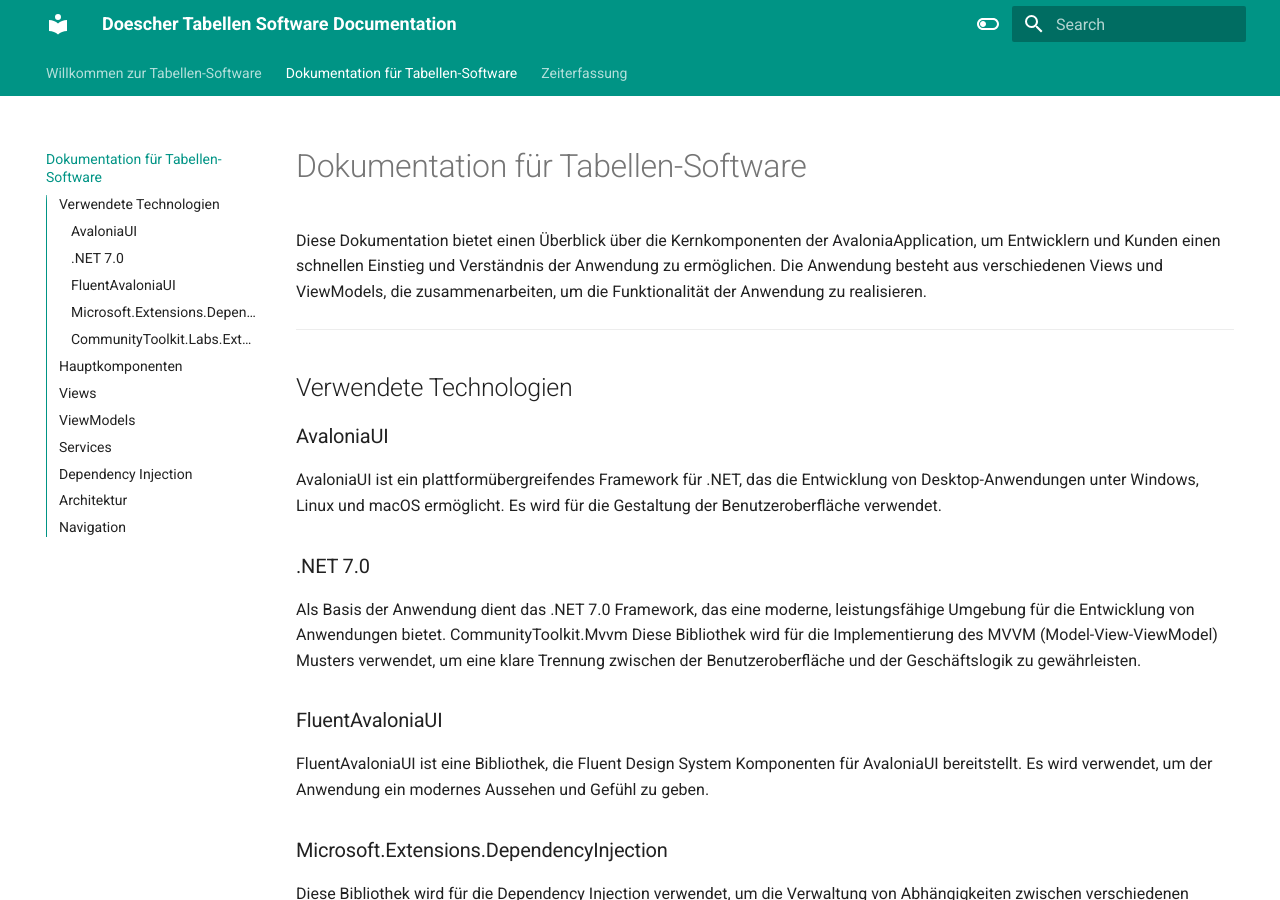
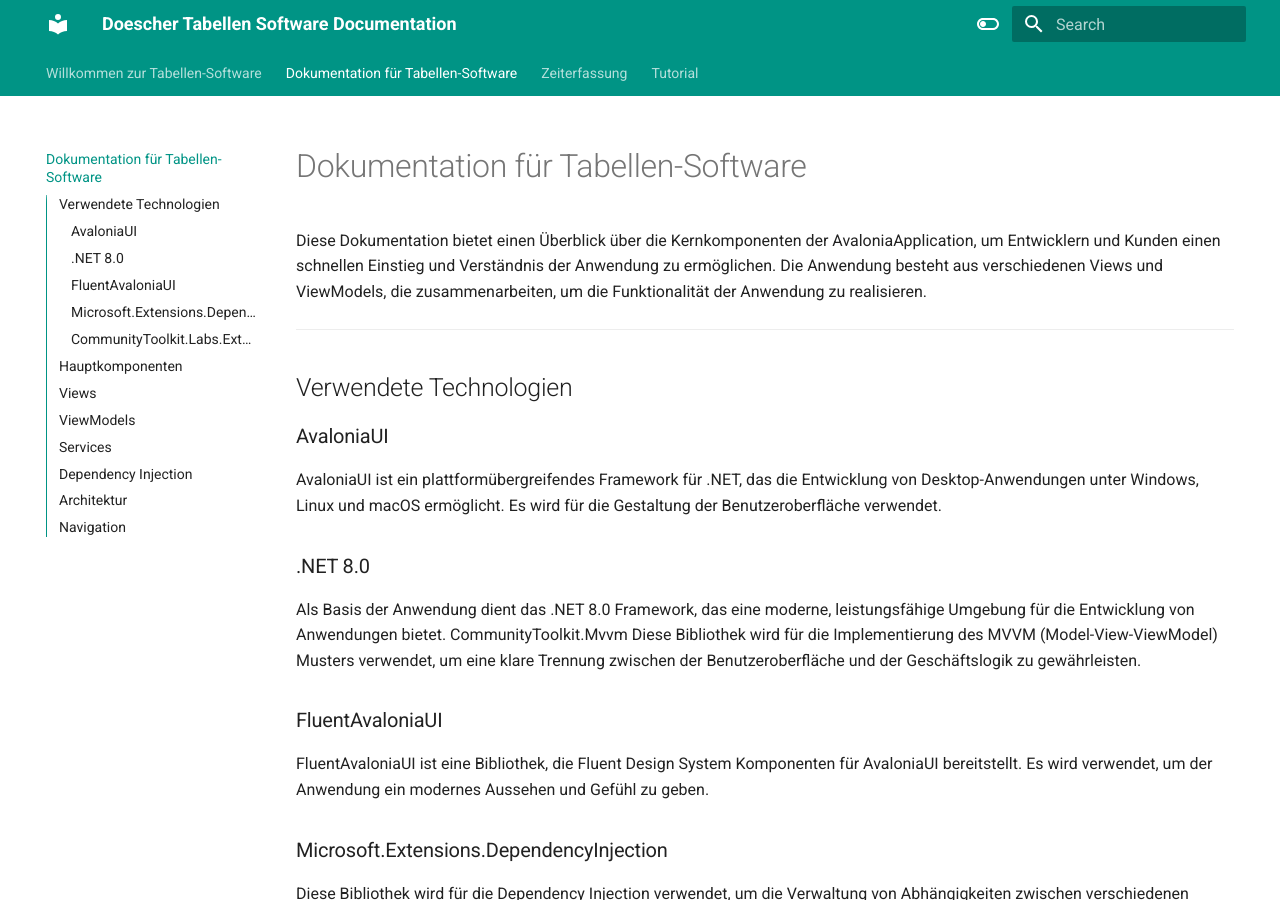
Before and after one commit to CourageSean/doescher-doc, an MkDocs documentation site: the page built from docs/documentation.md, in a window 1280 px wide and 900 px high. Built offline with MkDocs 1.6.1 and Material for MkDocs 9.7.7, drawn with Linux system fonts in a browser that asks for light colours.

```diff
--- a/docs/documentation.md
+++ b/docs/documentation.md
@@ -11,9 +11,9 @@ Diese Dokumentation bietet einen Überblick über die Kernkomponenten der Avalon
 
 AvaloniaUI ist ein plattformübergreifendes Framework für .NET, das die Entwicklung von Desktop-Anwendungen unter Windows, Linux und macOS ermöglicht. Es wird für die Gestaltung der Benutzeroberfläche verwendet.
 
-### .NET 7.0
+### .NET 8.0
 
-Als Basis der Anwendung dient das .NET 7.0 Framework, das eine moderne, leistungsfähige Umgebung für die Entwicklung von Anwendungen bietet.
+Als Basis der Anwendung dient das .NET 8.0 Framework, das eine moderne, leistungsfähige Umgebung für die Entwicklung von Anwendungen bietet.
 CommunityToolkit.Mvvm
 Diese Bibliothek wird für die Implementierung des MVVM (Model-View-ViewModel) Musters verwendet, um eine klare Trennung zwischen der Benutzeroberfläche und der Geschäftslogik zu gewährleisten.
 
--- a/mkdocs.yml
+++ b/mkdocs.yml
@@ -3,6 +3,7 @@ nav:
   - 'index.md'
   - 'documentation.md'
   - 'zeiterfassung.md'
+  - 'tutorial.md'
 theme:
   name: material
   features:
```
Also changed, not shown: docs/index.md (+1 -1 lines), docs/tutorial.md (added, +1 -0 lines), docs/zeiterfassung.md (+1 -0 lines).
